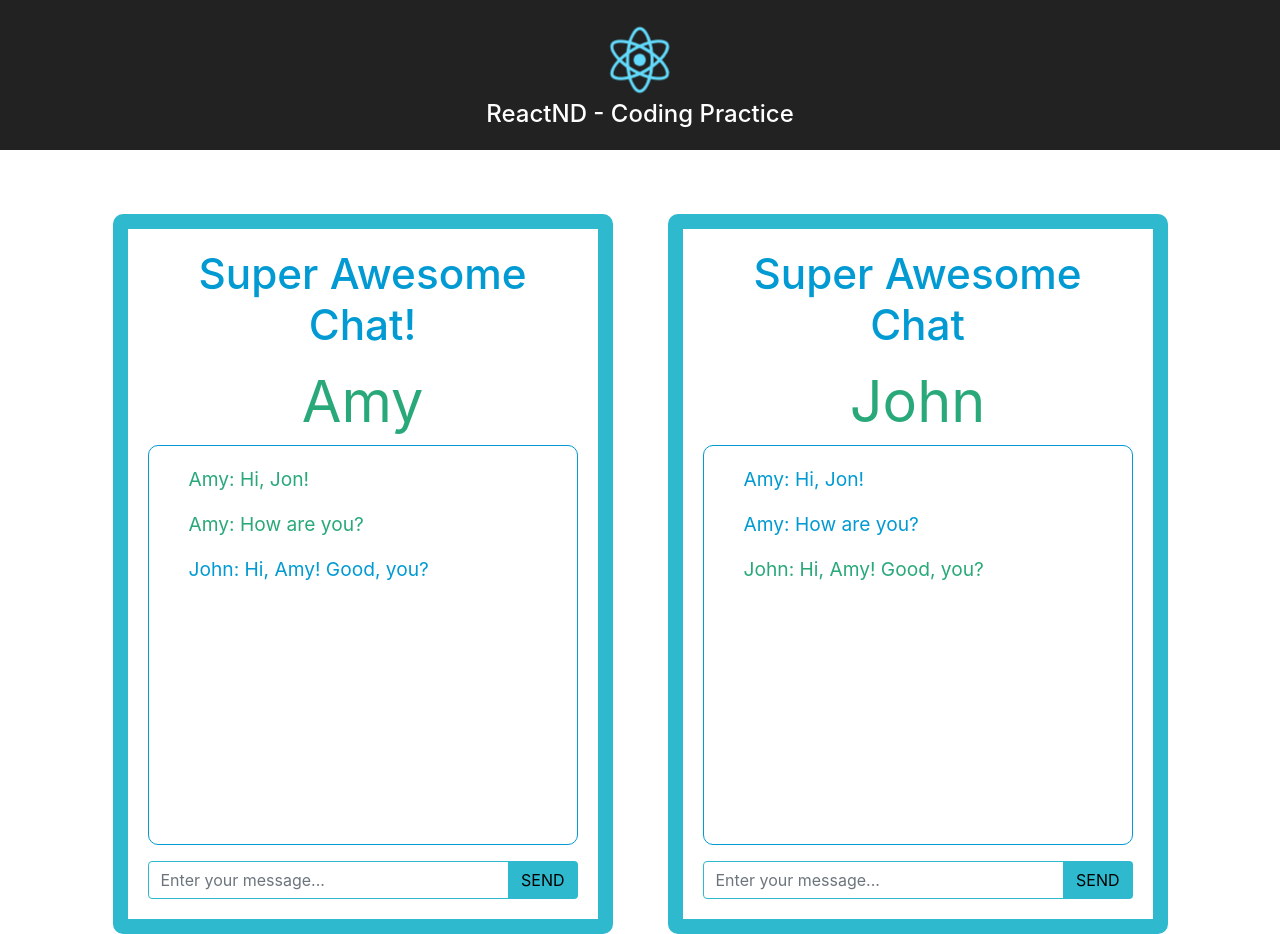
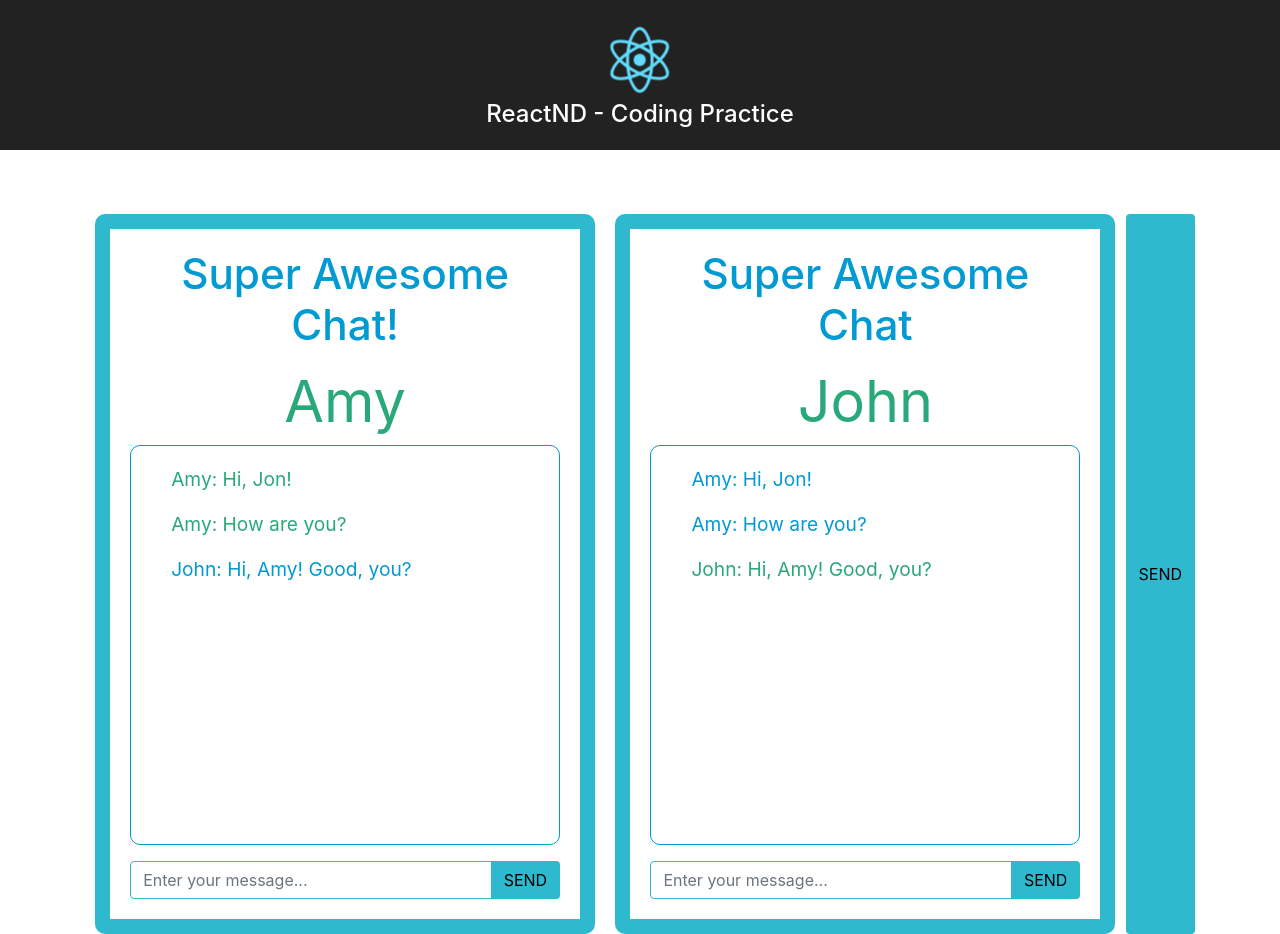
Before and after one commit to tomstockwood/Exercise-2-All-Together, a React (Create React App) app: page / in a window 1280 px wide. Built offline with nearby package versions, Linux system fonts and the light colour scheme.

Commit message:
Created a new SEND button outside the two chat windows
Doing this fixes the crashing problem, but I have no idea why it's happening

```diff
--- a/src/App.js
+++ b/src/App.js
@@ -52,14 +52,15 @@ class App extends Component {
   };
 
   sendFirstUserMessage = event => {
-    const { messages } = this.state
+    const { messages } = this.state;
+    const newMessage = this.state.FirstUserMessage;
     messages.push(
       {
         username: 'Amy',
-        text: this.state.FirstUserMessage
+        text: newMessage,
       }
     )
-    this.setState(({newmessages}) => ({ messages }))
+    this.setState(prevState => ({ messages }))
   };
 
   render() {
@@ -93,6 +94,14 @@ class App extends Component {
           >
           </ChatWindow>
 
+          <button
+            className="btn submit-button"
+            disabled={this.isDisabled()}
+            onClick={this.sendFirstUserMessage}
+          >
+            SEND
+          </button>
+
         </div>
       </div>
     );
```
